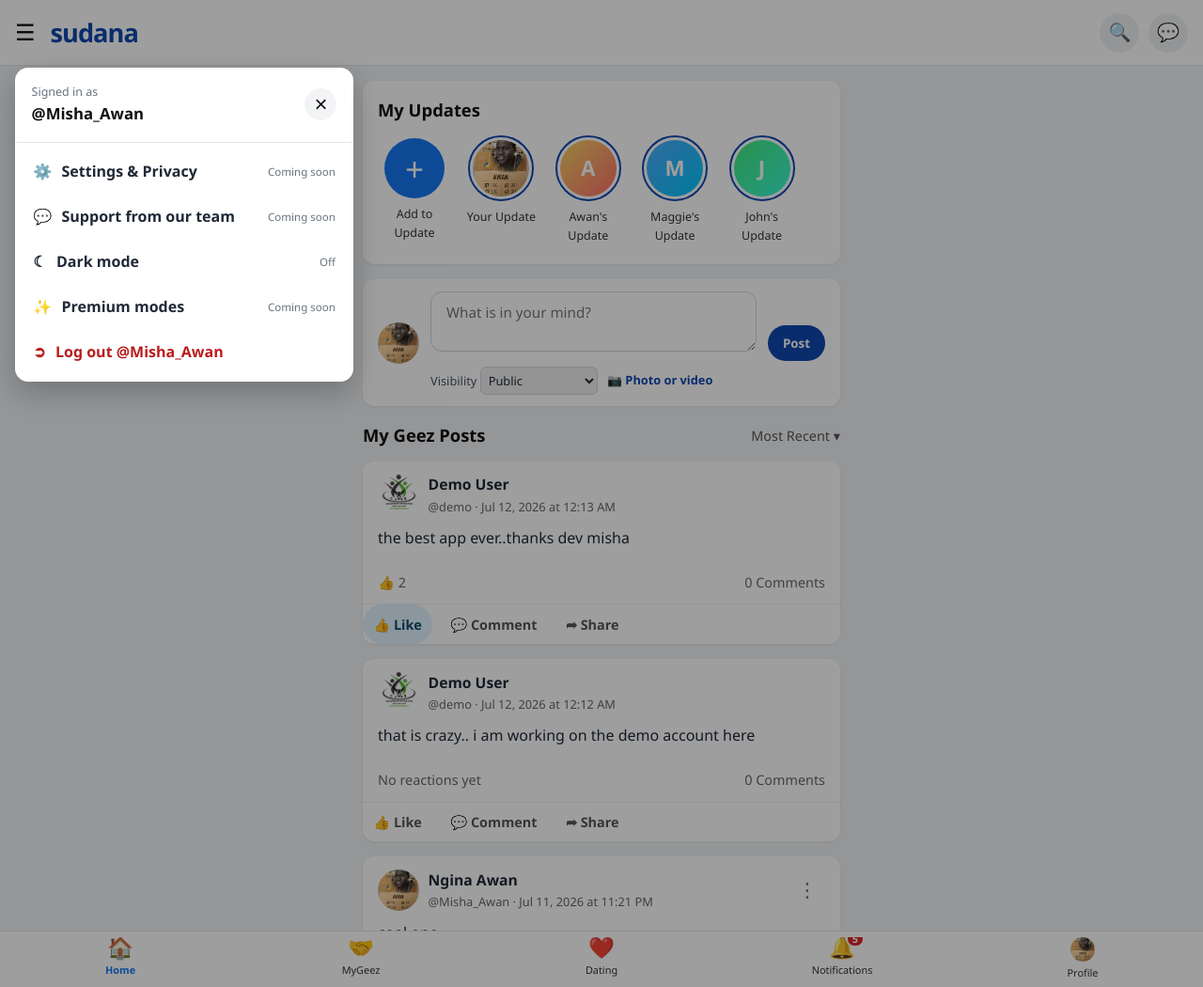
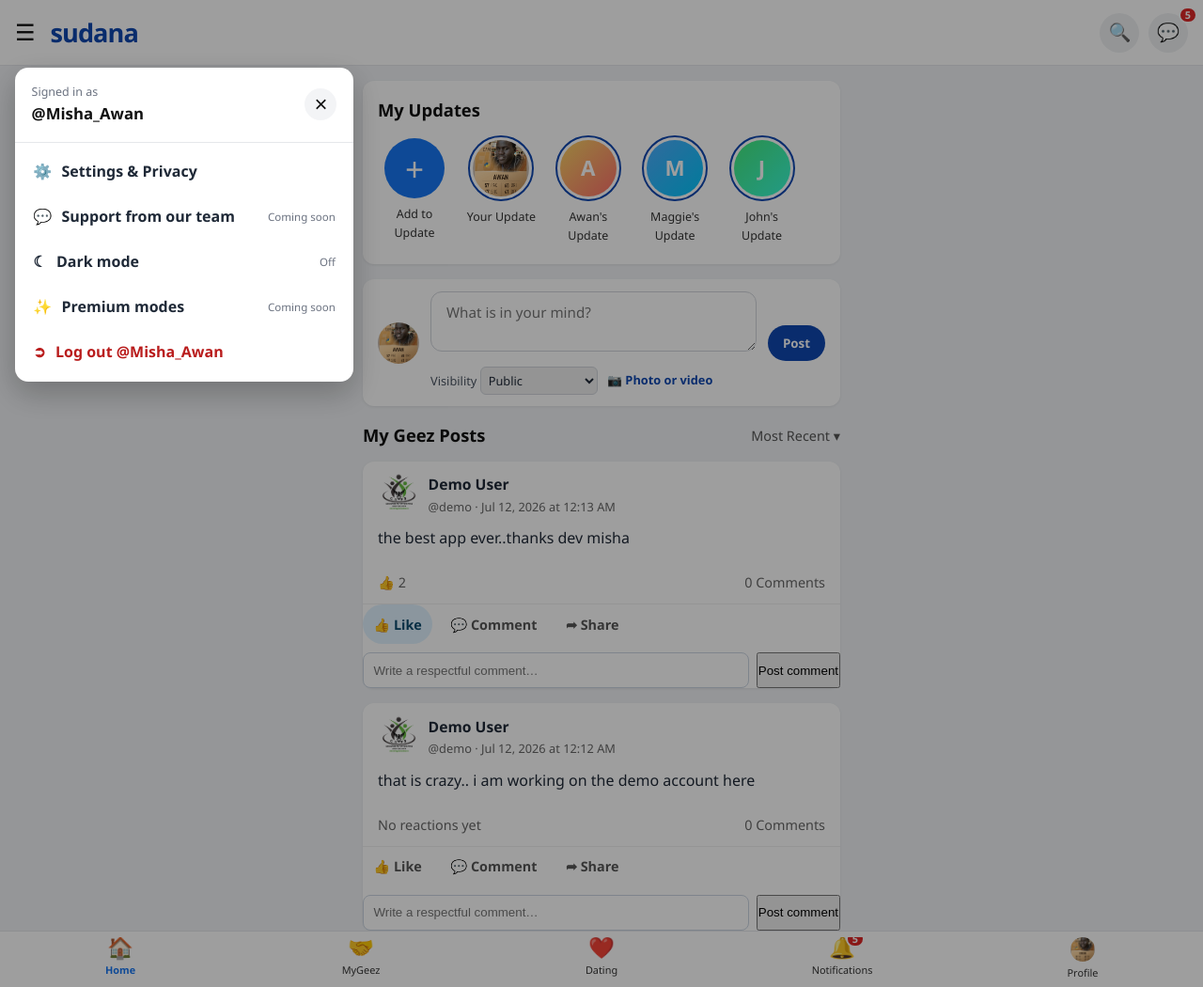
Before and after one commit to Misha-te/Sudana, a Flask app: page /dashboard in a window 1280 px wide, after a click that opens the changed part. Shown: the whole page at 94% size. Run offline with Flask 3, Linux system fonts and the light colour scheme; a user stored in the database is signed in; data comes from the database, SQL or seed files in the repository.

Commit message:
final changes

```diff
--- a/templates/dashboard.html
+++ b/templates/dashboard.html
@@ -13,7 +13,7 @@
         <div class="brand">sudana</div>
         <div class="topbar-actions">
             <a href="{{ url_for('search') }}" class="round-icon" title="Search">&#128269;</a>
-            <a href="#" class="round-icon" title="Messages">&#128172;</a>
+            <a href="{{ url_for('messages') }}" class="round-icon notification-bell" title="Messages">&#128172;{% if message_count %}<span class="notification-badge">{{ message_count }}</span>{% endif %}</a>
         </div>
     </header>
 
@@ -138,7 +138,7 @@
                         No reactions yet
                     {% endif %}
                 </span>
-                <span class="comments">0 Comments</span>
+                <span class="comments">{{ post.comments|length }} Comments</span>
             </div>
             <div class="post-actions">
                 <form method="POST" action="{{ url_for('react_post', post_id=post.id) }}" class="reaction-picker">
@@ -149,9 +149,14 @@
                         {% endfor %}
                     </div>
                 </form>
-                <button>&#128172; Comment</button>
+                <button type="button" onclick="this.closest('.post').querySelector('.comment-form').hidden=false">&#128172; Comment</button>
                 <button>&#10150; Share</button>
             </div>
+            {% for comment in post.comments %}<p class="comment"><strong>@{{ comment.username }}</strong> {{ comment.text }}</p>{% endfor %}
+            <form class="comment-form" hidden method="POST" action="{{ url_for('comment_post', post_id=post.id) }}">
+                <input name="comment" maxlength="300" placeholder="Write a respectful comment…" required>
+                <button type="submit">Post comment</button>
+            </form>
         </article>
             {% endfor %}
         {% else %}
@@ -245,7 +250,7 @@
                 <button class="menu-close" type="button" aria-label="Close account menu">&times;</button>
             </div>
             <div class="account-menu-items">
-                <button type="button" class="account-menu-item placeholder-item">&#9881;&#65039; <span>Settings &amp; Privacy</span><small>Coming soon</small></button>
+                <a href="{{ url_for('settings') }}" class="account-menu-item">&#9881;&#65039; <span>Settings &amp; Privacy</span></a>
                 <button type="button" class="account-menu-item placeholder-item">&#128172; <span>Support from our team</span><small>Coming soon</small></button>
                 <button type="button" id="dark-mode-toggle" class="account-menu-item">&#9790; <span id="dark-mode-label">Dark mode</span><small id="dark-mode-status"></small></button>
                 <button type="button" class="account-menu-item placeholder-item">&#10024; <span>Premium modes</span><small>Coming soon</small></button>
@@ -264,7 +269,7 @@
             <span class="nav-ico">&#129309;</span>
             <span>MyGeez</span>
         </a>
-        <a href="#">
+        <a href="{{ url_for('dating') }}">
             <span class="nav-ico">&#10084;&#65039;</span>
             <span>Dating</span>
         </a>
--- /dev/null
+++ b/templates/dating.html
@@ -0,0 +1 @@
+<!doctype html><html lang="en"><head><meta charset="utf-8"><meta name="viewport" content="width=device-width,initial-scale=1"><title>Dating | Sudana</title><link rel="stylesheet" href="{{ url_for('static', filename='style.css') }}"></head><body class="app-body"><header class="topbar"><a class="hamburger back-link" href="{{ url_for('dashboard') }}">←</a><div class="brand">dating</div></header><main class="feed"><div class="profile-card"><h1>Discover people</h1><p class="hint">Connect respectfully. Only share what feels safe.</p>{% for person in people %}<article class="person-row"><div><strong>{{ person.first_name }} {{ person.last_name }}</strong><p>@{{ person.username }} · {{ person.get('home_country') or person.hometown }}</p></div><a class="cta" href="{{ url_for('profile', name=person.username) }}">View profile</a></article>{% else %}<p>No profiles available.</p>{% endfor %}</div></main></body></html>
--- a/templates/login.html
+++ b/templates/login.html
@@ -28,9 +28,9 @@
             {% endif %}
 
             <form method="POST" action="{{ url_for('login') }}">
-                <label for="email">Email</label>
-                <input type="email" id="email" name="email"
-                       value="{{ email or '' }}" placeholder="you@example.com" required>
+                <label for="email">Username, email, or phone</label>
+                <input type="text" id="email" name="email"
+                       value="{{ email or '' }}" placeholder="@username, email, or phone" required>
 
                 <label for="password">Password</label>
                 <input type="password" id="password" name="password"
```
